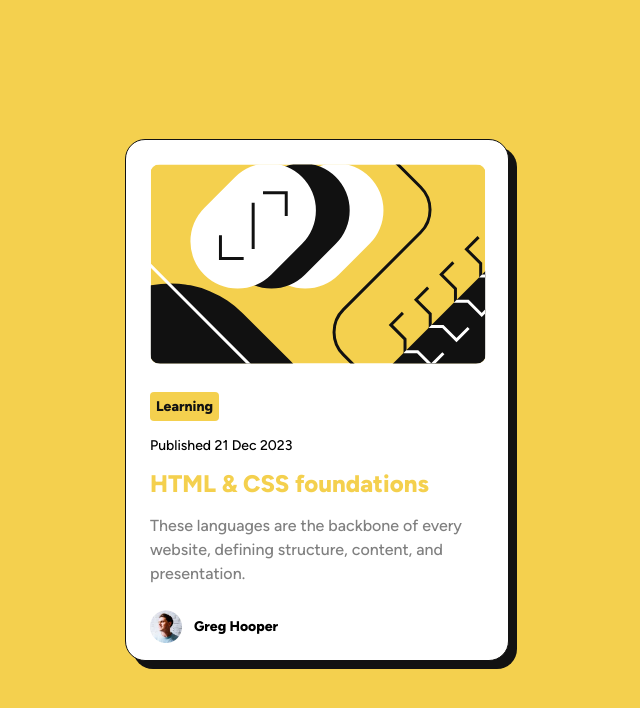
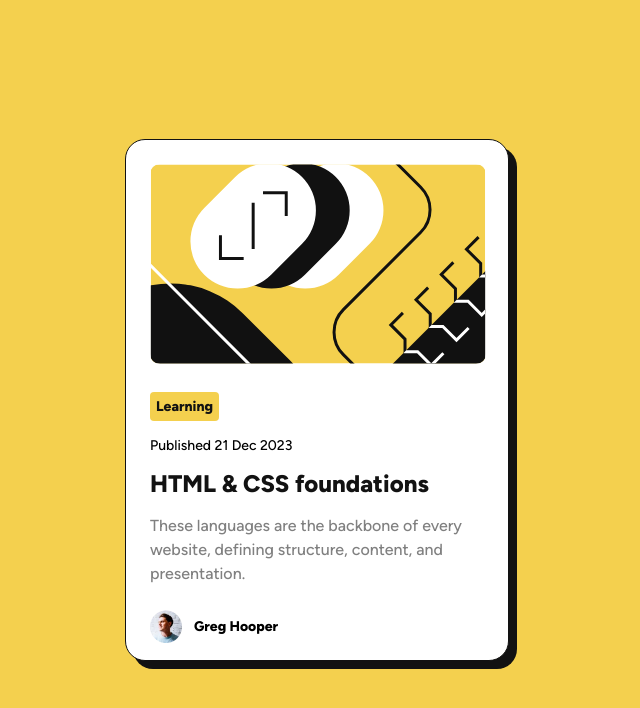
Before and after one commit to TarekGawish1/blog-preview-card, a plain HTML site: page index.html in a window 1280 px wide. Shown: the whole page, without its empty margins (323-963 px from the left). Drawn offline with Linux system fonts and the light colour scheme.

Commit message:
change colour of header

```diff
--- a/style.css
+++ b/style.css
@@ -78,7 +78,7 @@ body{
 }
 
 .content > h1 {
-    color: var(--primaryColor);
+    color: var(--blackColor);
     font-size: 24px;
     font-weight: 800;
 }
```
